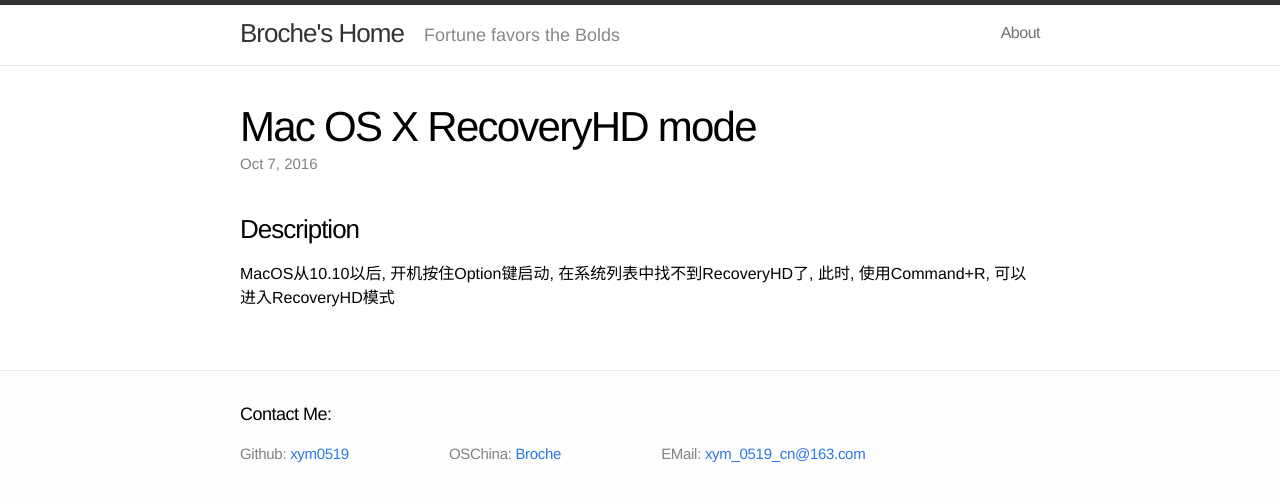
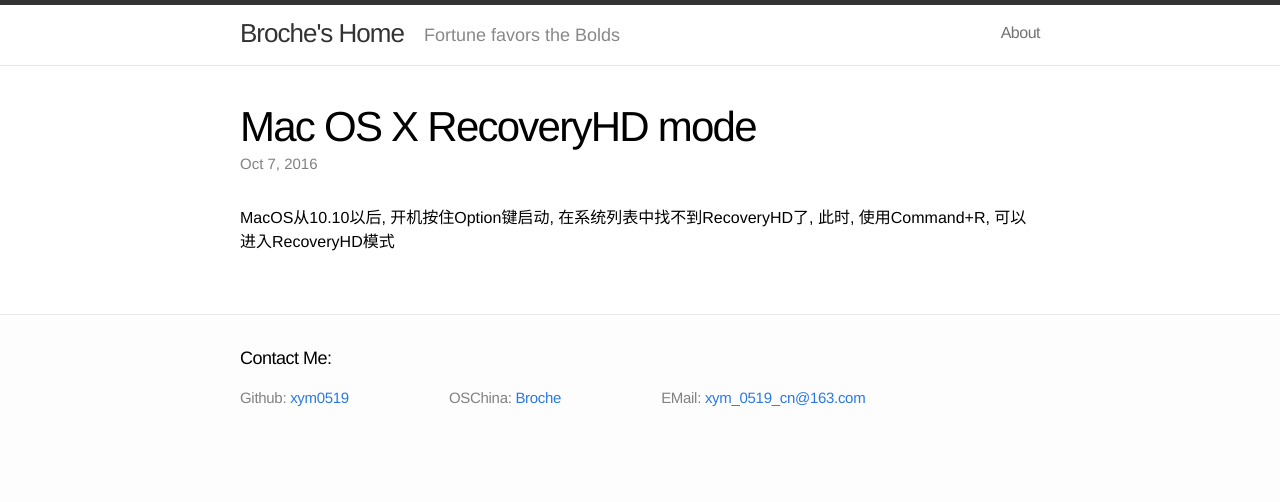
Before and after one commit to xym0519/xym0519, a Jekyll site: the page built from _posts/2016-10-07-macosx-recoveryhd-mode.md, in a window 1280 px wide. Shown: the top 502 px of the page. Built offline with Jekyll 4.4.1, drawn with Linux system fonts in a browser that asks for light colours.

Commit message:
no message

```diff
--- a/_posts/2016-10-07-macosx-recoveryhd-mode.md
+++ b/_posts/2016-10-07-macosx-recoveryhd-mode.md
@@ -4,5 +4,4 @@ title: "Mac OS X RecoveryHD mode"
 categories: tech
 ---
 
-### Description
 MacOS从10.10以后, 开机按住Option键启动, 在系统列表中找不到RecoveryHD了, 此时, 使用Command+R, 可以进入RecoveryHD模式
```
